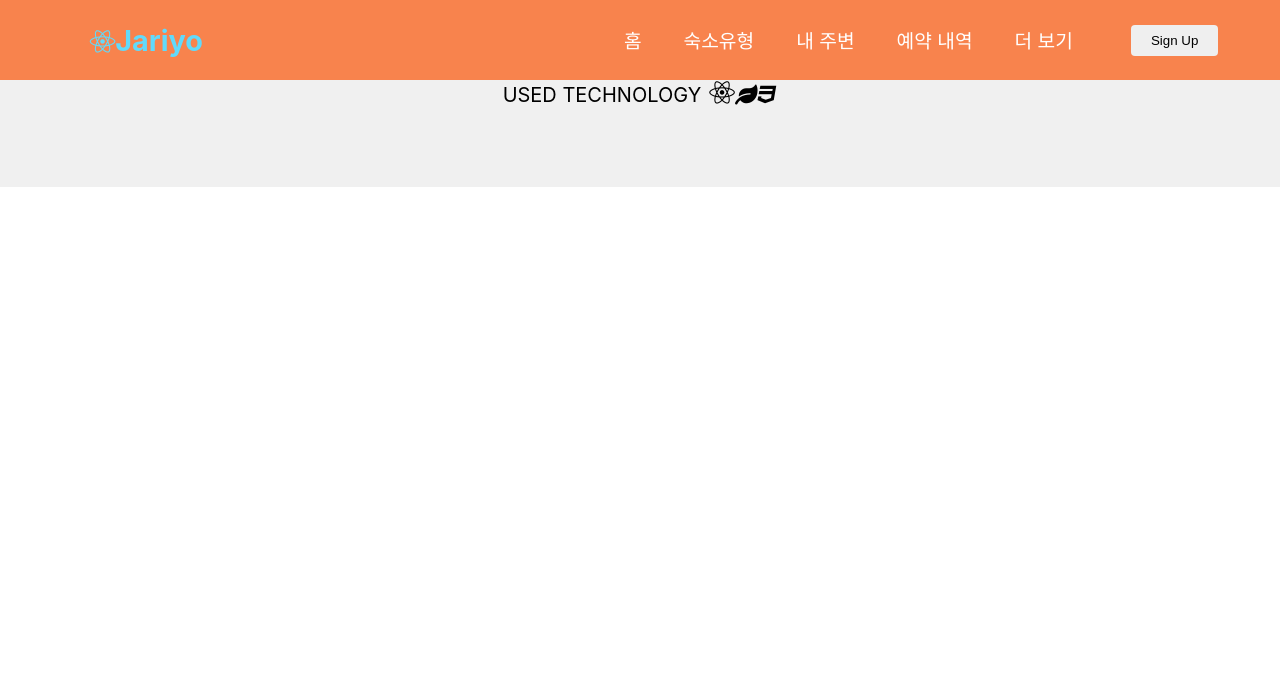
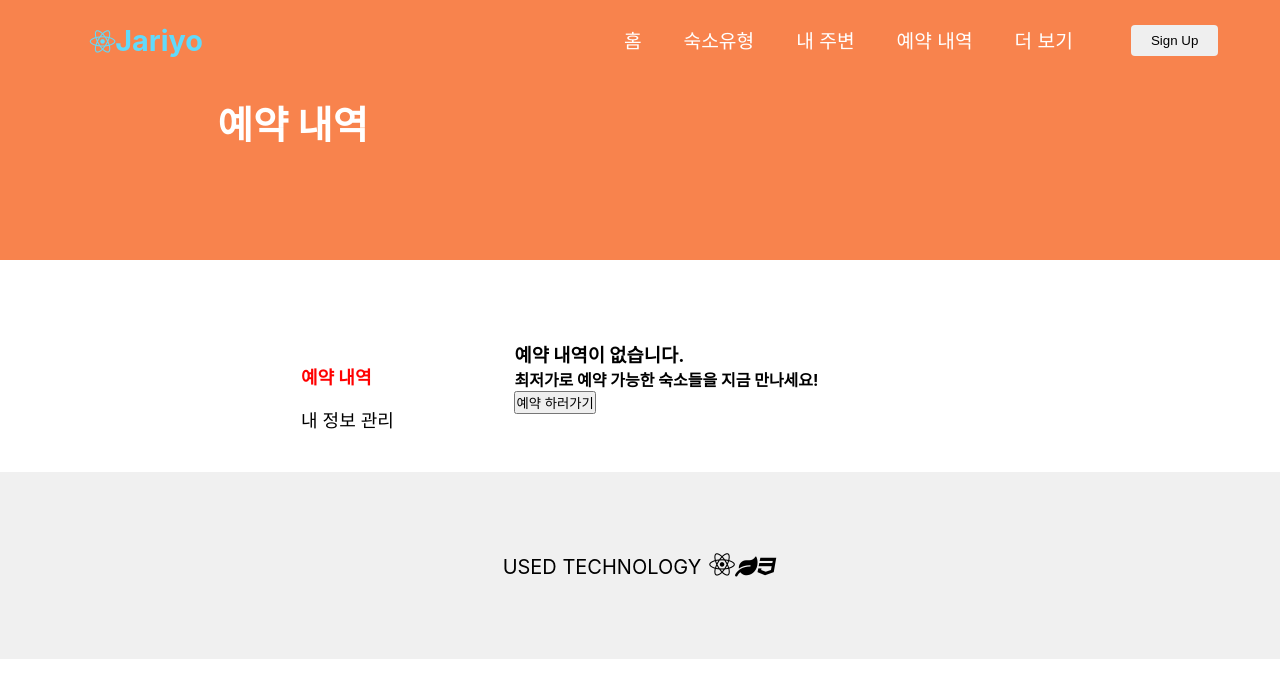
Before and after one commit to Gu4rd/Jariyo, a React (Create React App) app in the folder frontend/: page /mylist in a window 1280 px wide. Shown: the top 698 px of the page. Built offline with nearby package versions, Linux system fonts and the light colour scheme.

Commit message:
Reservation_list

```diff
--- a/frontend/src/Components/Navbar/MenuItems.js
+++ b/frontend/src/Components/Navbar/MenuItems.js
@@ -16,7 +16,7 @@ export const MenuItems = [
     },
     {
         title:'예약 내역',
-        url:'#mylist',
+        url:'/mylist',
         cName:'nav-links'
     },
     {
--- /dev/null
+++ b/frontend/src/Components/ReservationList/ReservationList.js
@@ -0,0 +1,34 @@
+import React from "react";
+import { Component } from "react";
+import Grid from '@material-ui/core/Grid';
+import './css/ReservationList.css';
+import { Link } from "react-router-dom";
+import { red } from "@material-ui/core/colors";
+
+class ReservationList extends Component{
+    render(){
+        return(
+            <Grid className="list_wrap" container item>
+                <Grid item xs={2}></Grid>
+                <Grid className="list_body_wrap" container item xs={8}>
+                    <Grid className="list_menu_wrap" item xs={4}>
+                        <ul>
+                            <div className="list_menu_letters_wrap"><Link to="/mylist" className="list_menu_letters" style={{color: "red", fontWeight: "bold"}}>예약 내역</Link></div>
+                            <div className="list_menu_letters_wrap"><Link to="/mypage" className="list_menu_letters">내 정보 관리</Link></div>
+                        </ul>
+                    </Grid>
+                    <Grid className="list_item_wrap" item xs={8}>
+                        <div>
+                            <h3>예약 내역이 없습니다.</h3>
+                            <b>최저가로 예약 가능한 숙소들을 지금 만나세요!</b>
+                            <div><button>예약 하러가기</button></div>
+                        </div>
+                    </Grid>
+                </Grid>
+                <Grid item xs={2}></Grid>
+            </Grid>
+        )
+    }
+}
+
+export default ReservationList;
--- /dev/null
+++ b/frontend/src/Components/ReservationList/ReservationListHeader.js
@@ -0,0 +1,21 @@
+import React, {Component} from "react";
+import './css/ReservationListHeader.css';
+import ReservationList from "./ReservationList";
+
+class ReservationHeader extends Component{
+
+    render(){
+        return(
+            <div>
+                <div className="Reservation_list_header">
+                    <h1 className="Reservation_list_letter">예약 내역</h1>
+                </div>
+                <ReservationList />
+            </div>
+
+
+        )
+    }
+}
+
+export default ReservationHeader;
--- /dev/null
+++ b/frontend/src/Components/ReservationList/css/ReservationList.css
@@ -0,0 +1,25 @@
+.list_wrap{
+    padding-top: 80px;
+}
+
+.list_body_wrap{
+    padding: 0px 50px 0px 50px;
+}
+
+.list_menu_wrap{
+    padding: 3% 5% 3% 5%;
+}
+
+.list_menu_letters{
+    color: black;
+    font-size: 18px;
+}
+
+.list_menu_letters_wrap{
+    margin-bottom: 10%;
+}
+
+.list_menu_letters_wrap :active{
+    color: red;
+    font-weight: bold;
+}
--- /dev/null
+++ b/frontend/src/Components/ReservationList/css/ReservationListHeader.css
@@ -0,0 +1,18 @@
+.Reservation_list_header{
+    background: linear-gradient(90deg, rgb(248, 131, 77) 0%, rgb(248, 131, 77) 100%);
+    top: 80px;
+    height: 260px;
+    display: flex;
+    font-size: 1.2rem;
+    padding-top: 80px;
+}
+
+.Reservation_list_letter{
+    width: auto;
+    height: 51px;
+    position: relative;
+    top: 8%;
+    left: 17%;
+    display: inline-block;
+    color: white;
+}
--- a/frontend/src/Components/Routers.js
+++ b/frontend/src/Components/Routers.js
@@ -5,12 +5,14 @@ import Body from './Body/Body'
 import NavBar from './Navbar/Navbar';
 import ReservationHeader from './ReservationView/ReservationHeader';
 import Footer from './Footer/Footer'
+import ReservationListHeader from './ReservationList/ReservationListHeader';
 
 export default() => (
     <Router>
         <NavBar/>
         <Route exact path="/" component={Body}></Route>
         <Route path="/reservation/:product/:place" component={ReservationHeader}></Route>
+        <Route path="/mylist" component={ReservationListHeader}></Route>
         <Footer/>
     </Router>
 )
```
